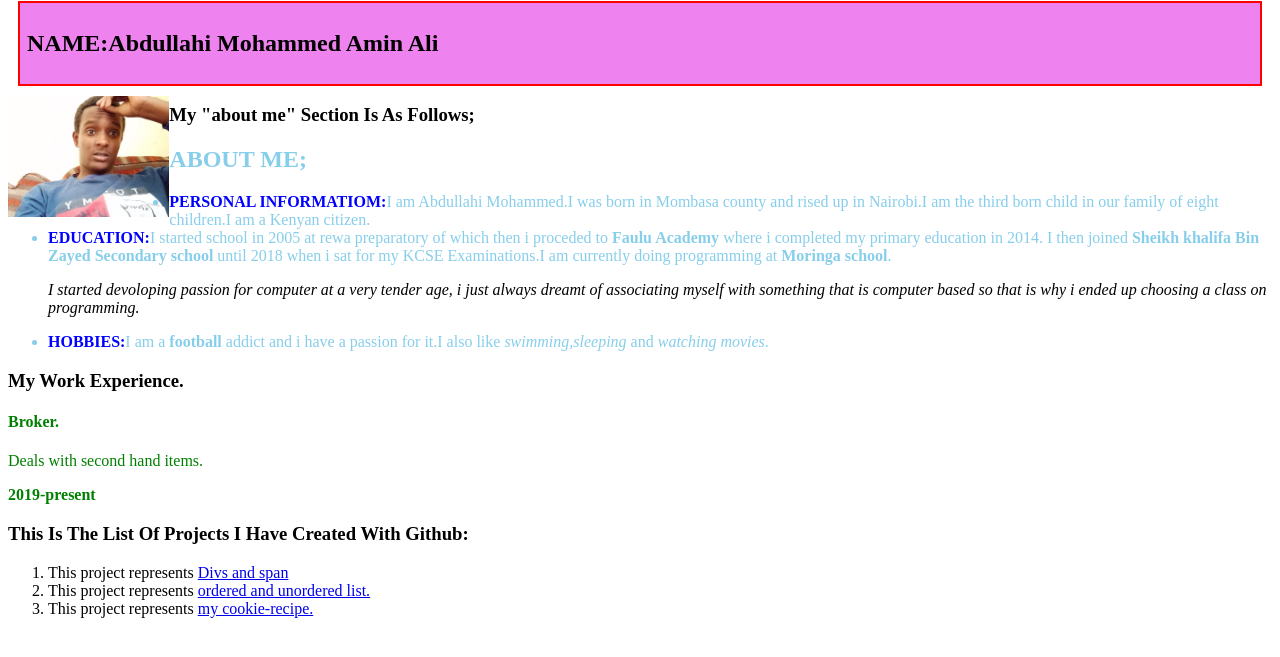
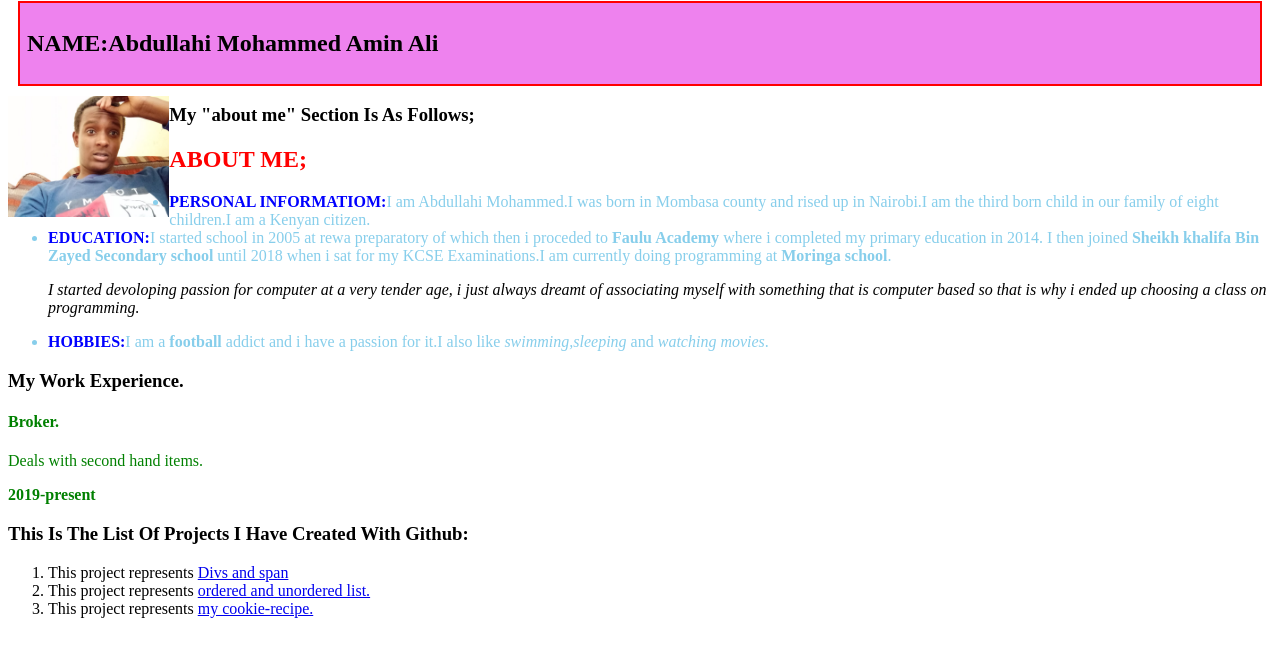
Before and after one commit to Abdullahi-Mohammedamin/portfolio, a plain HTML site: page index.html in a window 1280 px wide. Shown: the part 79-736 px from the top of the page. Drawn offline with Linux system fonts and the light colour scheme.

Commit message:
change my about me header to color red

```diff
--- a/css/styles.css
+++ b/css/styles.css
@@ -24,3 +24,6 @@ h1{
 img {
   float: left;
 }
+.abu{
+  color: red;
+}
```
